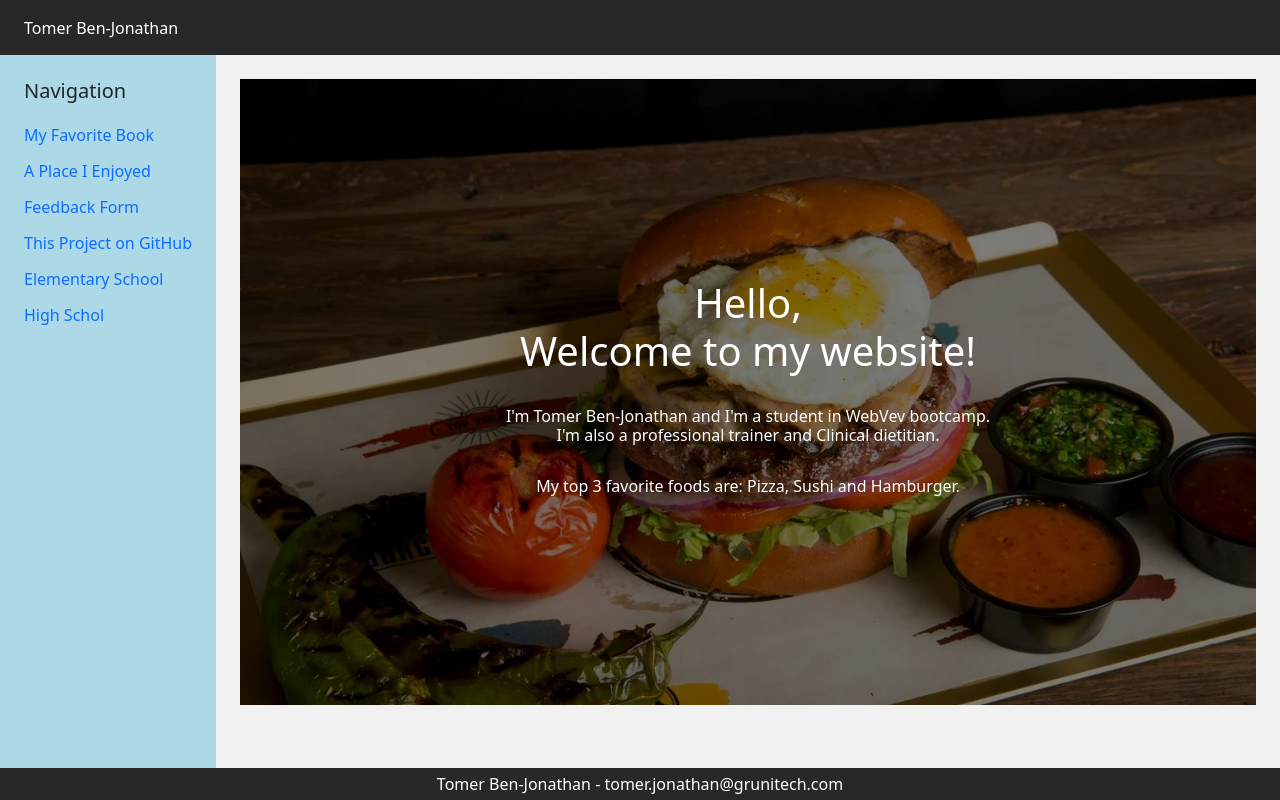
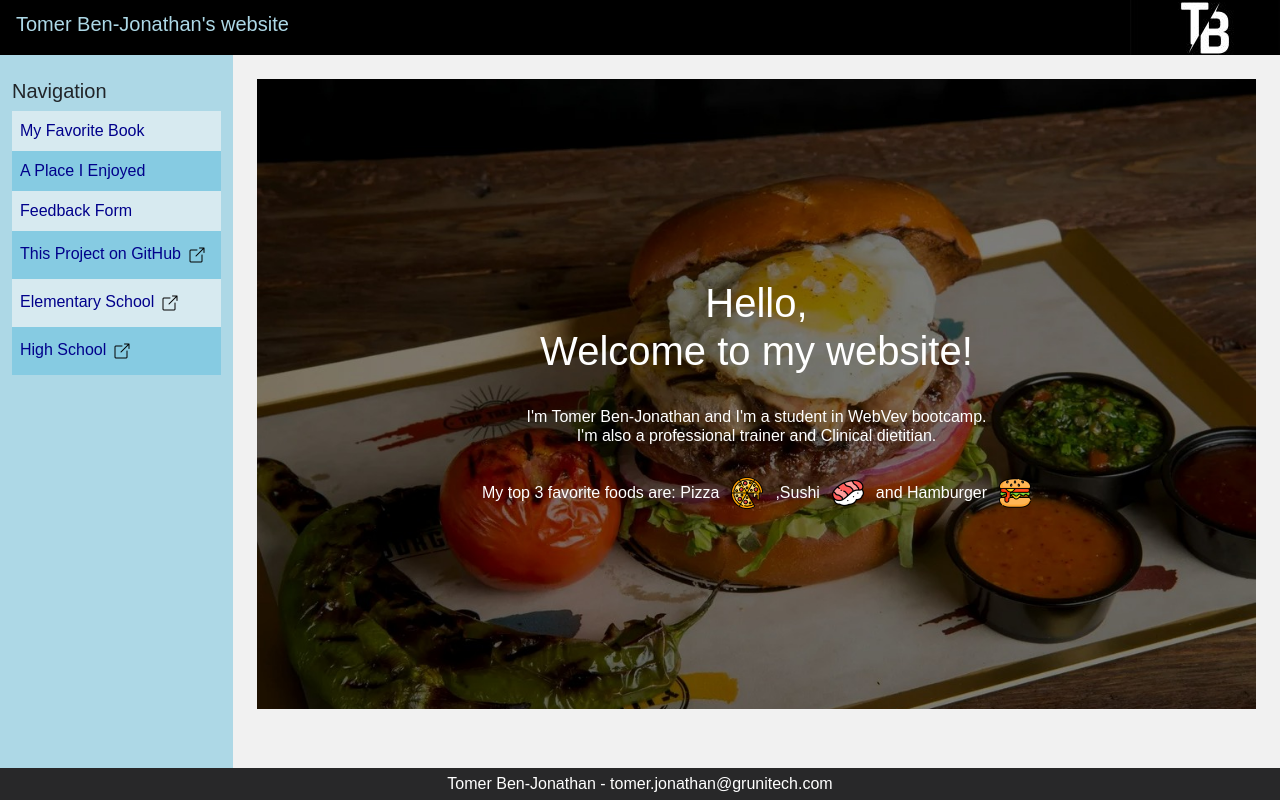
Before and after one commit to TomerBenJonathan/ex1-webdeb, a website: page EX-2/index.html in a window 1280 px wide. Drawn offline with nearby package versions, Linux system fonts and the light colour scheme.

Commit message:
icons and styles

```diff
--- a/EX-2/index.html
+++ b/EX-2/index.html
@@ -19,28 +19,44 @@
         <nav class="nav">
             <ul>
                 <h5>Navigation</h5>
-                <a href="#book">My Favorite Book</a>
-                <a href="#place">A Place I Enjoyed</a>
-                <a href="#feedback">Feedback Form</a>
-                <a href="#feedback">This Project on GitHub</a>
-                <a href="https://www.google.com/maps/place/Usha+School/@32.0901953,34.8130566,17z/data=!3m1!4b1!4m5!3m4!1s0x151d4bca85756fff:0x4ccc7666f959c091!8m2!3d32.0901867!4d34.8152525"
-                    target="_blank">Elementary School</a>
-                <a href="https://www.google.com/maps/place/School+Amit+Bar+Ilan/@32.0697961,34.847627,17z/data=!3m1!4b1!4m5!3m4!1s0x151d4a127c9a742d:0x226b341a3b389d70!8m2!3d32.0697961!4d34.8498157"
-                    target="_blank">High Schol</a>
+                <a class="link link__light-bg" href="#book">My Favorite Book</a>
+                <a class="link link__darker-bg" href="#place">A Place I Enjoyed</a>
+                <a class="link link__light-bg" href="#feedback">Feedback Form</a>
+
+                <a class="link link__darker-bg" href="https://github.com/TomerBenJonathan/webDev/tree/main/EX-2"
+                    target="_blank">This Project on GitHub<img class="icon" src="./icons/link.png" alt="link-icon"></a>
+
+                <a class="link link__light-bg"
+                    href="https://www.google.com/maps/place/Usha+School/@32.0901953,34.8130566,17z/data=!3m1!4b1!4m5!3m4!1s0x151d4bca85756fff:0x4ccc7666f959c091!8m2!3d32.0901867!4d34.8152525"
+                    target="_blank">Elementary School<img class="icon" src="./icons/link.png" alt="link-icon">
+                </a>
+                <a class="link link__darker-bg"
+                    href="https://www.google.com/maps/place/School+Amit+Bar+Ilan/@32.0697961,34.847627,17z/data=!3m1!4b1!4m5!3m4!1s0x151d4a127c9a742d:0x226b341a3b389d70!8m2!3d32.0697961!4d34.8498157"
+                    target="_blank">High School<img class="icon" src="./icons/link.png" alt="link-icon"></a>
             </ul>
         </nav>
 
-        <div class="header"><a class="logo" href="#start-section">Tomer Ben-Jonathan</a></div>
+        <div class="header">
+            <h5 style="color: lightblue;">Tomer Ben-Jonathan's website</h5>
+            <a class="link" href="#start-section"><img class="logo" src="./imgs/logo.jpg" alt="logo"></a>
+
+        </div>
+
+
         <div class="content">
-
             <article>
-                <div id="start-section" style= "background-image: url(./imgs/hamburger.jpg); background-repeat: no-repeat; background-size: cover; text-align: center;
+                <div id="start-section" style="background-image: url(./imgs/hamburger.jpg); background-repeat: no-repeat; background-size: cover; text-align: center;
                 padding: 200px 0; color: white;">
                     <div class="wrapper__column">
                         <h1>Hello,<br> Welcome to my website!</h1>
                         <h6>I'm Tomer Ben-Jonathan and I'm a student in WebVev bootcamp. <br> I'm also a
                             professional trainer and Clinical dietitian. </h6>
-                        <h6> My top 3 favorite foods are: Pizza, Sushi and Hamburger.</h6>
+                        <div class="text-and-icons">
+                            My top 3 favorite foods are: Pizza <img class="icon__large" src="./icons/pizza.png"
+                                alt="pizza-icon"> ,Sushi<img class="icon__large" src="./icons/nigiri.png"
+                                alt="sushi-icon"> and Hamburger<img class="icon__large" src="./icons/burger.png"
+                                alt="burger-icon">
+                        </div>
                     </div>
                 </div>
             </article>
@@ -83,16 +99,20 @@
                 <div id="place" class="card">
                     <div class="wrapper__column">
                         <div class="gallery">
+
+                            <div>
+                                <img class="img__small" alt="jerusalem-image"
+                                    src="https://www.elal.com/magazine/wp-content/uploads/2020/02/Jerusalem_Tower-of-David_806.jpg">
+                            </div>
+
                             <img class="img__small" alt="jerusalem-image"
                                 src="https://m.issta.co.il/_resources/images//destinations/israel/jerusalem//1280X768/1.jpg">
                             <img class="img__small" alt="jerusalem-image"
-                                src="https://m.issta.co.il/_resources/images//destinations/israel/jerusalem//1280X768/1.jpg">
+                                src="https://meyda.education.gov.il/files/pop/1560/%D7%99%D7%95%D7%9D-%D7%99%D7%A8%D7%95%D7%A9%D7%9C%D7%99%D7%9D.jpg">
                             <img class="img__small" alt="jerusalem-image"
-                                src="https://m.issta.co.il/_resources/images//destinations/israel/jerusalem//1280X768/1.jpg">
+                                src="https://www.toraland.org.il/media/5271791/depositphotos_176476334_original.jpg?quality=60&width=595&crop=0,0,595,330">
                             <img class="img__small" alt="jerusalem-image"
-                                src="https://m.issta.co.il/_resources/images//destinations/israel/jerusalem//1280X768/1.jpg">
-                            <img class="img__small" alt="jerusalem-image"
-                                src="https://m.issta.co.il/_resources/images//destinations/israel/jerusalem//1280X768/1.jpg">
+                                src="https://upload.wikimedia.org/wikipedia/commons/c/c4/David%27s_Tower_1.jpg">
                         </div>
                         <a href="https://www.google.com/maps/place/Jerusalem/data=!4m2!3m1!1s0x1502d7d634c1fc4b:0xd96f623e456ee1cb?sa=X&ved=2ahUKEwio8uHo4I_7AhUI-4UKHUuRC8QQ8gF6BAgIEAE"
                             target="_blank"><button>A link to Google maps</button></a>
@@ -115,7 +135,7 @@
             </article>
 
             <section id="feedback" class="card">
-                <form>
+                <form onclick="handleSubmit(event)">
                     <h4>Feedback Form</h4>
                     <p>I'd love to hear your honset thoughts!<p>
                             <section class="wrapper__column form-section">
@@ -128,8 +148,9 @@
                                     </div>
                                     <div class="input">
                                         <label for="phonenumber">phone number:</label>
-                                        <input type="number" name="phone number" id="phonenumber"
-                                            placeholder="your phone number" required>
+                                        <input type="tel" name="phone number" id="phonenumber"
+                                            pattern="[0-9]{3}-[0-9]{3}-[0-9]{4}" placeholder="your phone number"
+                                            required>
                                     </div>
                                 </div>
                                 <div class="wrapper__inline">
@@ -173,7 +194,6 @@
                                                 <label for="5">5</label>
                                                 <input type="radio" name="rating" id="5">
                                             </div>
-
                                         </div>
 
                                         <label type="select" for="selection">How did you find this website?</label>
@@ -191,7 +211,7 @@
                                 </div>
                             </section>
                             <div class="wrapper__inline">
-                                <button>Submit</button>
+                                <button type="submit">Submit</button>
                                 <button>Reset</button>
                             </div>
 
@@ -203,6 +223,14 @@
         </footer>
     </div>
 
+    <script>
+        const form = document.getElementById('form')
+
+        form.addEventListener('submit', (event) => {
+            event.preventDefault()
+        })
+    </script>
+
 </body>
 
 </html>
--- a/EX-2/style.scss
+++ b/EX-2/style.scss
@@ -1,12 +1,12 @@
 body {
     margin: 0;
+    font-family: Arial, Helvetica, sans-serif;
 }
 
-// light theme
+// light theme -------------------------------------------------------------------------------
 .page {
     display: grid;
     grid-template-rows: 55px calc(100vh - 55px);
-    /* height limitation on second row */
     grid-template-columns: auto;
     grid-template-areas: "header header"
         "nav content"
@@ -15,16 +15,29 @@ body {
     .nav {
         grid-area: nav;
         background-color: lightblue;
-        padding: 24px;
+        padding: 24px 12px;
         justify-content: center;
+    }
+
+    .icon{
+        width: 16px;
+        height: 16px;
+        margin: 8px;
+
+        &__large{
+            width: 32px;
+            height: 32px;
+        }
     }
 
     .header {
         grid-area: header;
-        background-color: rgb(40, 40, 41);
+        background-color: rgb(0, 0, 0);
         display: flex;
         align-items: center;
-        padding: 24px;
+        justify-content: space-between;
+        padding: 16px;
+        padding-right: 0;
     }
 
     .gallery {
@@ -41,9 +54,33 @@ body {
 
     }
 
-    a {
+    .link {
         text-decoration: none;
         list-style: none;
+
+        &:hover {
+            color: green;
+        }
+
+        &__light-bg {
+            text-decoration: none;
+            list-style: none;
+            color: darkblue;
+            font-weight: 500;
+            padding: 8px;
+            background-color: rgb(215, 234, 240);
+            margin: 0;
+        }
+
+        &__darker-bg {
+            text-decoration: none;
+            list-style: none;
+            color: darkblue;
+            font-weight: 500;
+            padding: 8px;
+            background-color: rgb(134, 203, 226);
+            margin: 0;
+        }
     }
 
     p {
@@ -62,8 +99,8 @@ body {
     ul {
         display: flex;
         flex-direction: column;
+        width: 100%;
         padding: 0;
-        gap: 12px;
     }
 
     .content {
@@ -71,13 +108,11 @@ body {
         background-color: rgb(241, 241, 241);
         overflow-y: scroll;
         overflow-x: hidden;
-        /* overflow condition on parent */
         padding: 24px;
     }
 
     article {
         height: 1000px;
-        /* height set on child; triggers scroll */
     }
 
     form {
@@ -100,6 +135,7 @@ body {
     input[type="date"],
     input[type="email"],
     input[type="number"],
+    input[type="tel"],
     select,
     textarea {
         cursor: default;
@@ -129,7 +165,6 @@ body {
         width: 100%;
         height: 100vh;
         justify-content: center;
-
     }
 
     .img {
@@ -144,6 +179,26 @@ body {
             object-fit: cover;
             border-radius: 8px;
         }
+
+        &__small:hover {
+            width:72%;
+            height: 82%;
+            object-fit: cover;
+            border-radius: 8px;
+            position:absolute;
+            right: 350px;
+            top: 28px;
+            transition: opacity .5s, top .5s;
+
+        }
+    }
+
+    .text-and-icons{
+        display: flex;
+        gap: 12px;
+        width: 100%;
+        align-items: center;
+        justify-content: center;
     }
 
     .wrapper {
@@ -187,11 +242,10 @@ body {
     }
 }
 
-// Dark theme
+// Dark theme -------------------------------------------------------------------------------
 .page-dark {
     display: grid;
     grid-template-rows: 55px calc(100vh - 55px);
-    /* height limitation on second row */
     grid-template-columns: auto;
     grid-template-areas: "header header"
         "nav content"
@@ -255,13 +309,11 @@ body {
         background-color: rgb(40, 40, 41);
         overflow-y: scroll;
         overflow-x: hidden;
-        /* overflow condition on parent */
         padding: 24px;
     }
 
     article {
         height: 1000px;
-        /* height set on child; triggers scroll */
     }
 
     form {
@@ -269,9 +321,6 @@ body {
         flex-direction: column;
     }
 
-    input {
-        // width: 200px;
-    }
 
     .form-section {
         border: 1px solid lightblue;
```
Also changed, not shown: EX-2/dist/style.css, EX-2/icons/burger.png (added), EX-2/icons/link.png (added), EX-2/icons/nigiri.png (added), EX-2/icons/pizza.png (added), EX-2/imgs/logo.jpg (renamed from EX-2/imgs/11.jpg).
